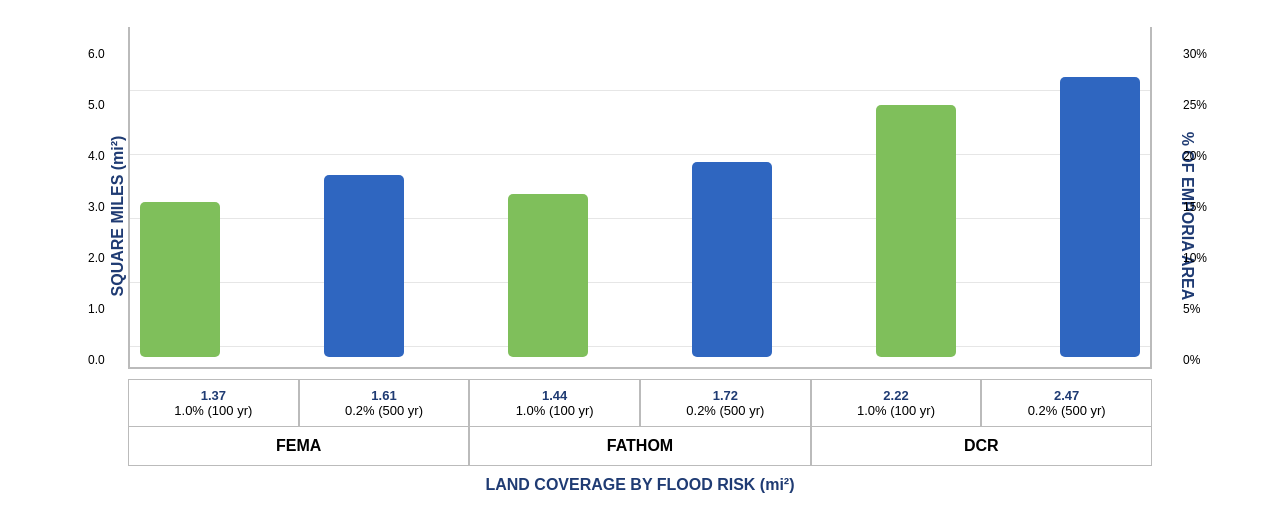
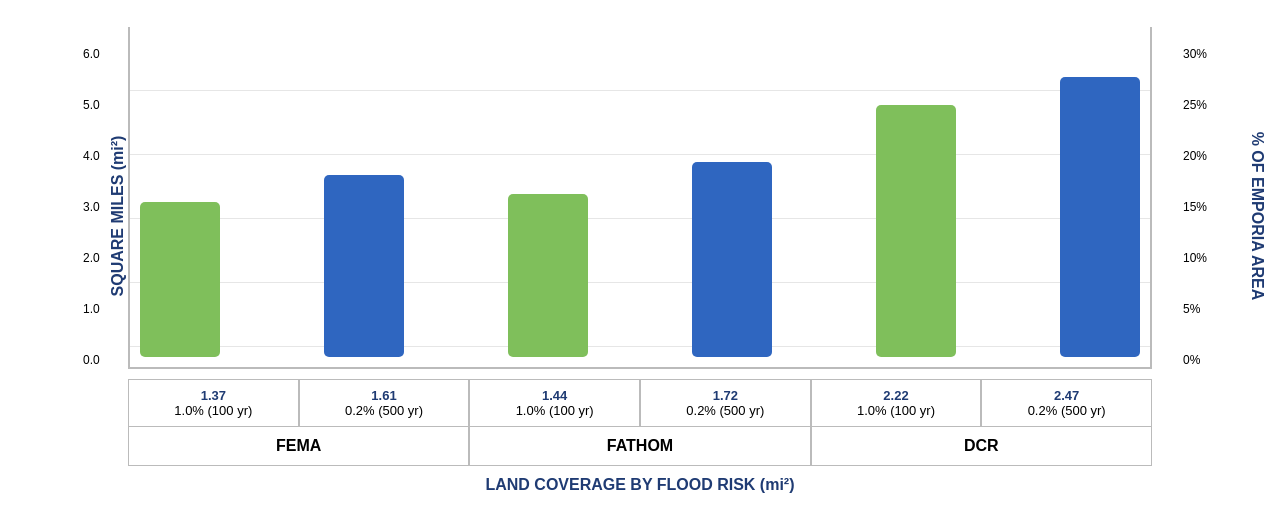
Before and after one commit to CivilLozano/Emporia_FloodCharts, a plain HTML site: page land.html in a window 1280 px wide. Shown: the part 71-602 px from the top of the page. Drawn offline with Linux system fonts and the light colour scheme.

Commit message:
Update land.html

```diff
--- a/land.html
+++ b/land.html
@@ -37,7 +37,7 @@ body {
 
 .right-axis {
     position: absolute;
-    right: -120px;
+    right: -190px;
     top: 180px;
     transform: rotate(90deg);
     font-weight: bold;
@@ -55,7 +55,7 @@ body {
     font-size: 12px;
 }
 
-.y-left { left: -40px; }
+.y-left { left: -45px; }
 .y-right { right: -55px; }
 
 /* CHART */
```
